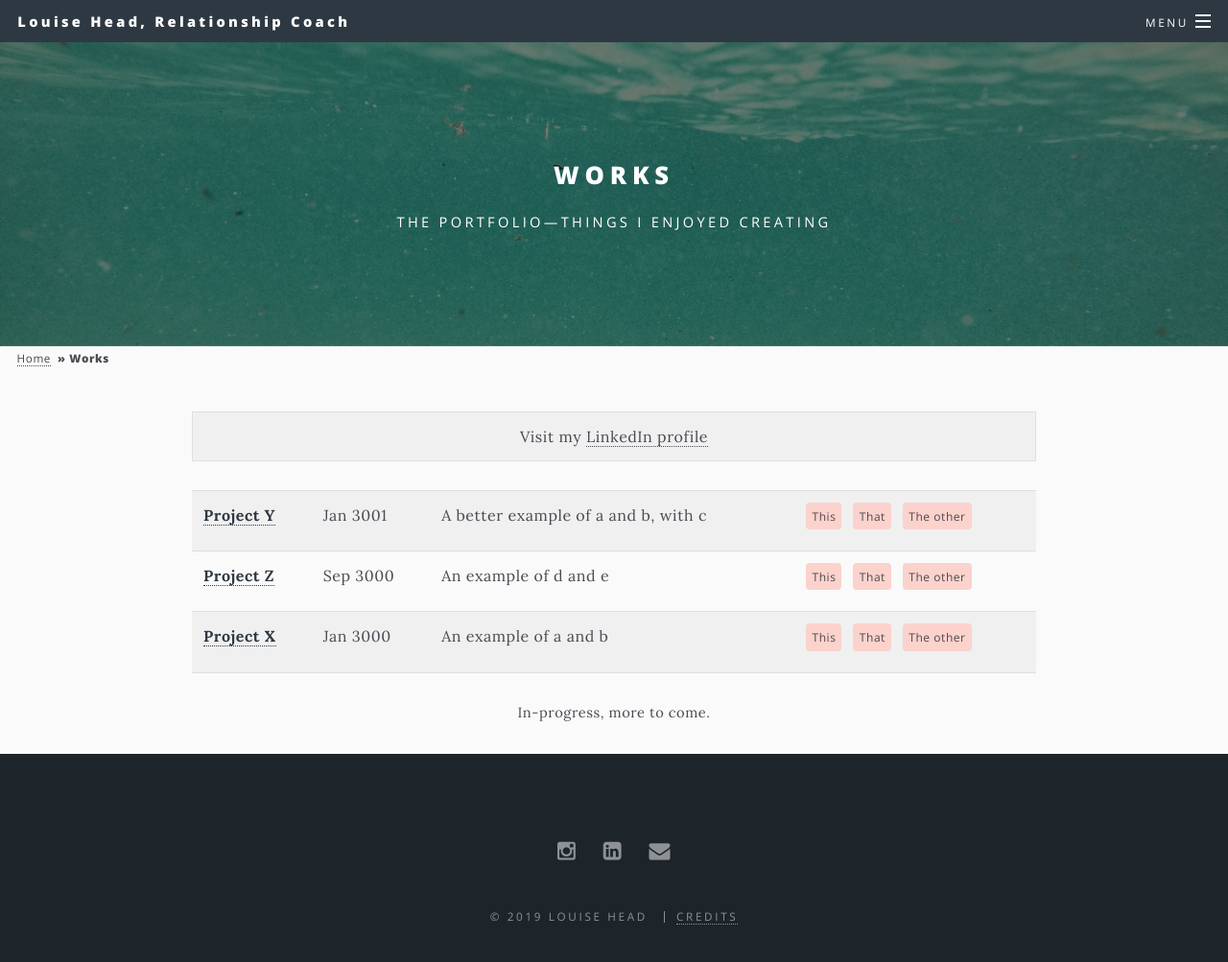
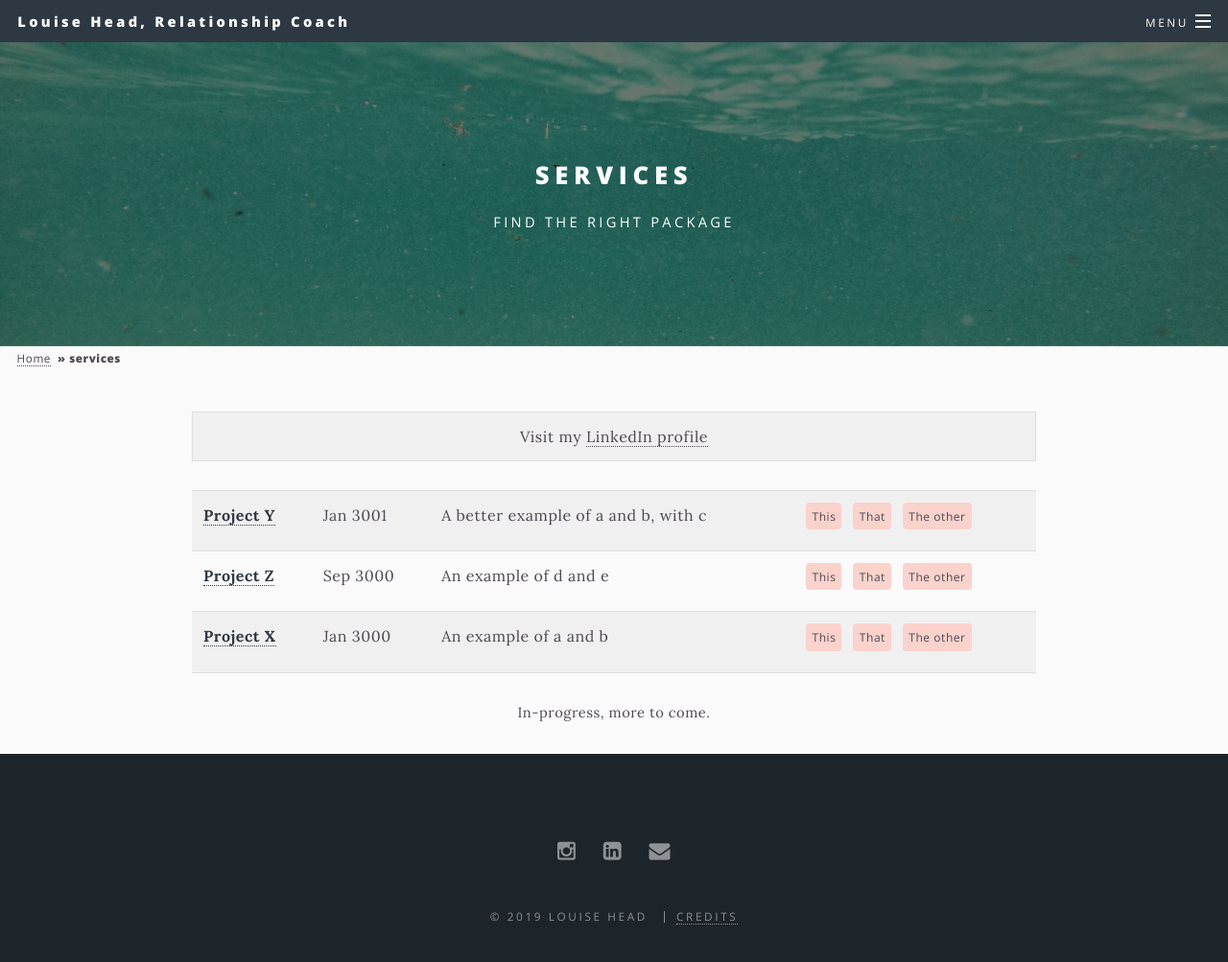
Before and after one commit to lehead/lehead.github.io, a Jekyll site: the page built from _pages/services.html, in a window 1280 px wide and 1049 px high. Shown: the top 1003 px of the window at 96% size. Built offline with Jekyll 4.4.1, drawn with Linux system fonts in a browser that asks for light colours.

Commit message:
change works to services

```diff
--- a/_pages/works.html
+++ b/_pages/services.html
@@ -1,8 +1,8 @@
 ---
 key: 1
-title: Works
-permalink: /works/
-excerpt: The portfolio&mdash;things I enjoyed creating
+title: services
+permalink: /services/
+excerpt: find the right package
 image: jeremy-bishop-53864.jpg
 background-image: jeremy-bishop-53864.jpg
 ---
```
